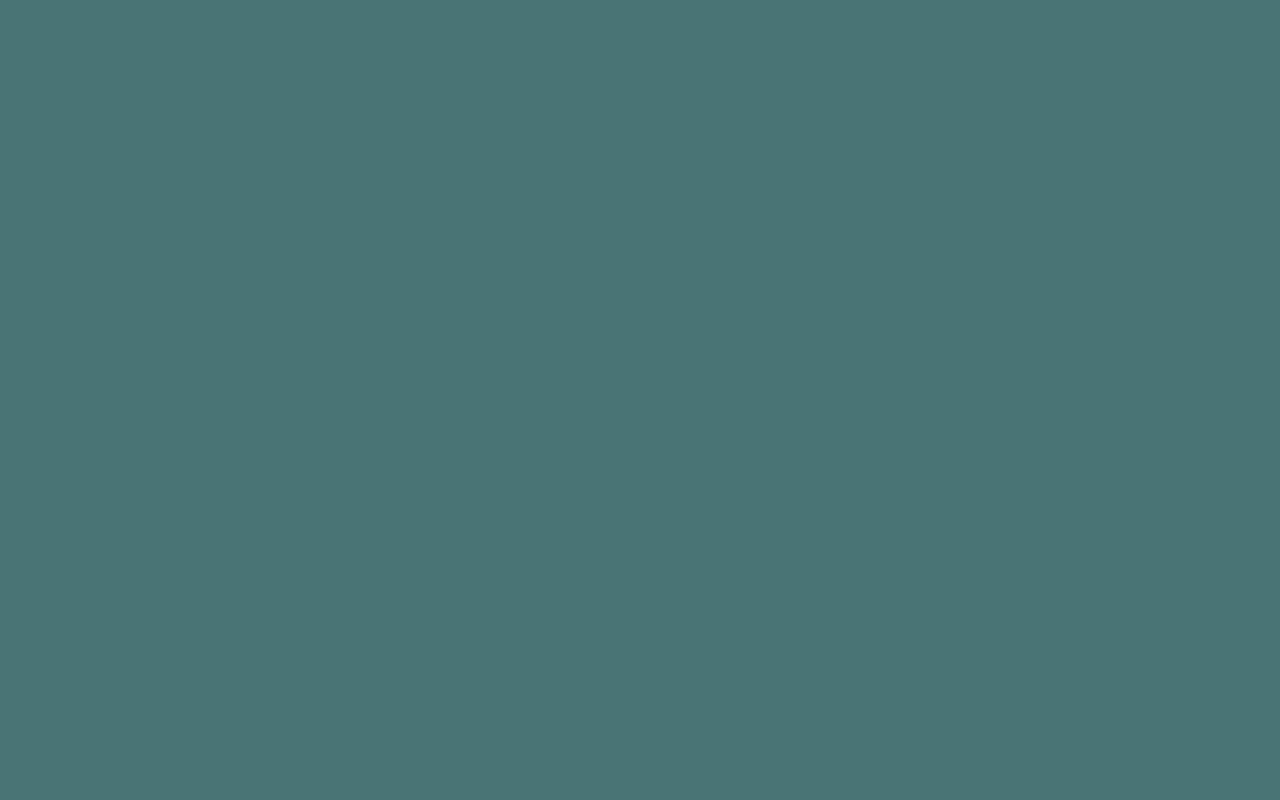
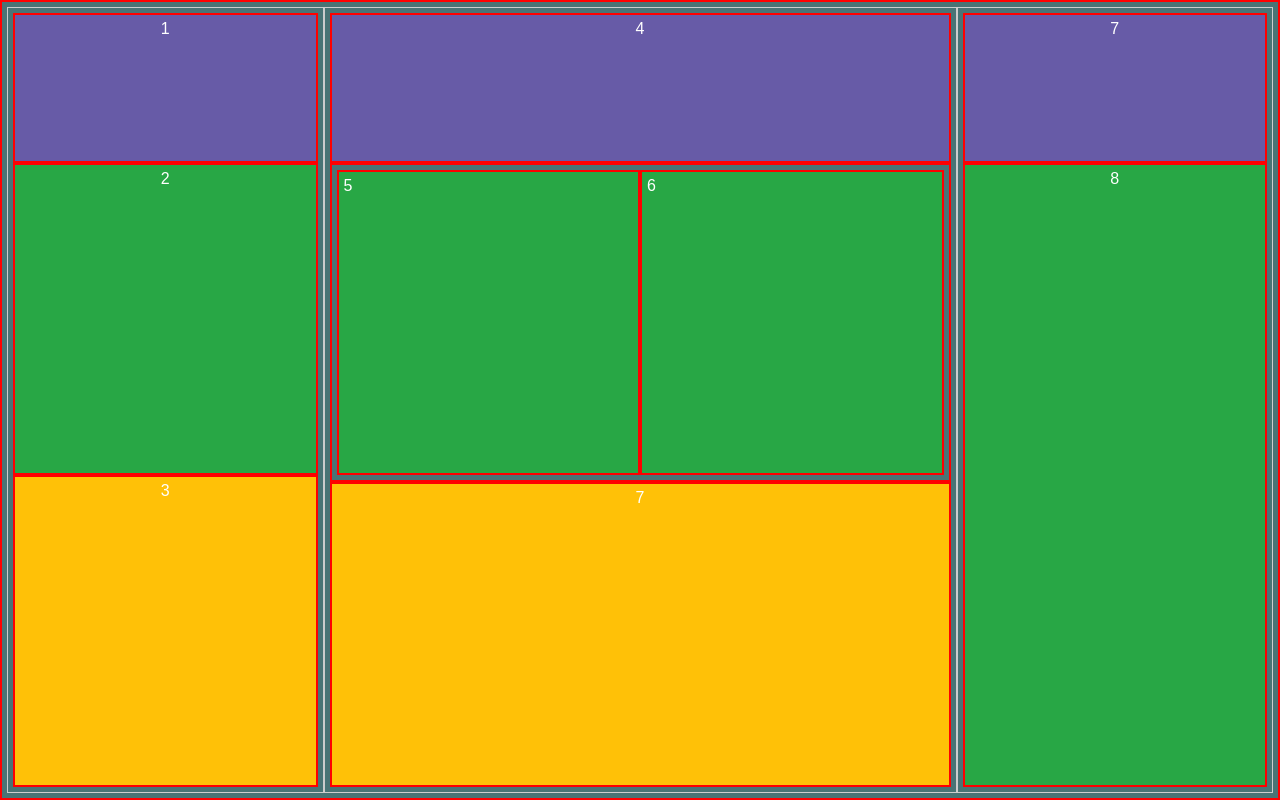
Before and after one commit to s1cret/secretrepository, a plain HTML site: page index.html in a window 1280 px wide. Drawn offline with Linux system fonts and the light colour scheme.

Commit message:
Разметка страницы

```diff
--- a/css/style.css
+++ b/css/style.css
@@ -1,6 +1,66 @@
-html{
+*{
+    margin: 0;
+    box-sizing: border-box;
+}
+body{
     font-family: sans-serif;
     line-height: 1.15;
     background-color: rgb(73, 116, 117);
     color: rgb(255, 255, 255);
+    display: flex;
+    flex-grow: 1;
 }
+div{
+    border:2px red solid;
+    padding: 5px;
+}
+body, html{
+    height: 100%;
+}
+.col, .col-1, .col-2{
+    display: flex;
+}
+.col{
+    flex-basis: 0;
+    flex-grow: 1;
+    max-width: 100%;
+}
+.col-1{
+    flex-basis: 0;
+    flex: 0 0 25%;
+    max-width: 25%;
+}
+.col-2{
+    flex-basis: 0;
+    flex: 0 0 50%;
+    max-width: 50%;
+}
+.flex-column{
+    display: flex;
+    flex-direction: column;
+}
+.flex-row{
+    display: flex;
+    flex-direction: row;
+}
+.flex-grow{
+    flex-grow: 1;
+}
+.align-items-stretch{
+    align-items: stretch;
+}
+.conteiner{
+    display: flex;
+    flex-grow: 1;
+}
+.block{
+    border:1px #ccc solid;
+}
+.box{
+    text-align: center;
+
+}
+
+.item1 {background-color: #675BA7; height: 150px;}
+.item2 {background-color: #28a745!important; }
+.item3 {background-color: #ffc107!important; }
--- a/index.html
+++ b/index.html
@@ -7,7 +7,43 @@
     <link rel="stylesheet" href="/css/style.css">
     <title>Solar Dozor</title>
 </head>
-    <main>
-
-    </main>
+    <body class="flex-row">
+        <div class="conteiner flex-row">
+            <div class="block flex-column col-1">
+                <div class="box item1">
+                    <span>1</span>
+                </div>
+                <div class="box item2 flex-grow">
+                    <span>2</span>
+                </div>
+                <div class="box item3 flex-grow">
+                    <span>3</span>
+                </div>
+            </div>
+            <div class="block flex-column col-2">
+                <div class="box item1">
+                    <span>4</span>
+                </div>
+                <div class="flex-row flex-grow align-items-stretch">
+                    <div class="box item2 col">
+                        <span>5</span>
+                    </div>
+                    <div class="box item2 col">
+                        <span>6</span>
+                    </div>
+                </div>
+                <div class="box item3 flex-grow">
+                        <span>7</span>
+                    </div>
+            </div>
+            <div class="block flex-column col-1">
+                <div class="box item1">
+                    <span>7</span>
+                </div>
+                <div class="box item2 flex-column flex-grow">
+                    <span>8</span>
+                </div>
+            </div>
+        </div>
+    </body>
 </html>
```
